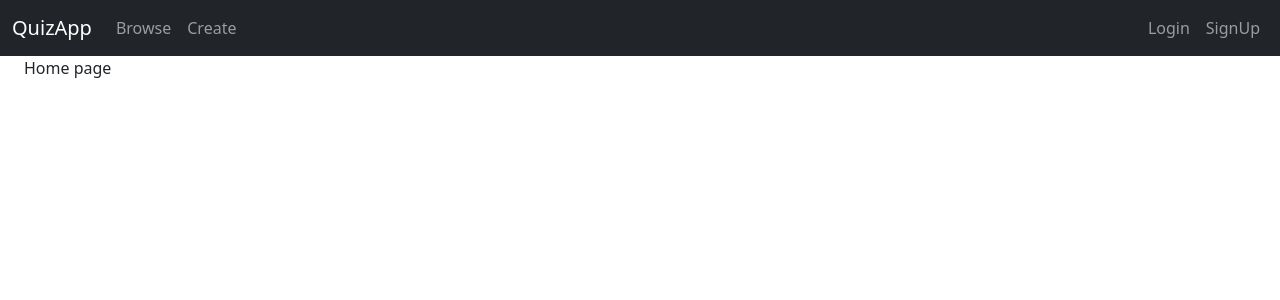
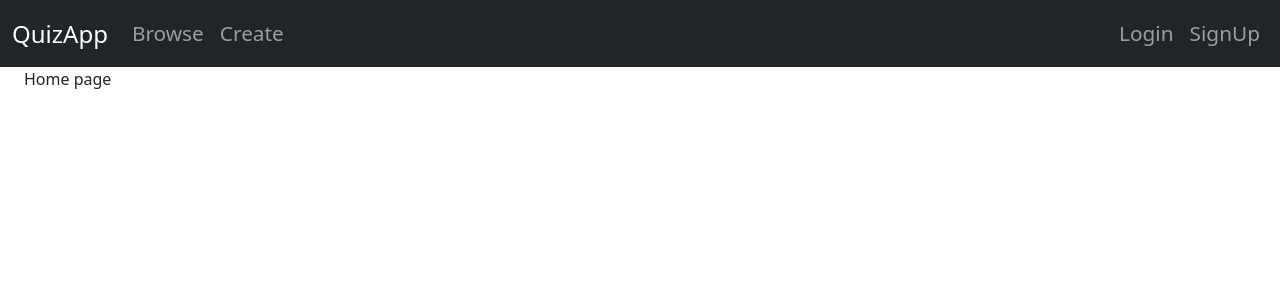
Before and after one commit to rynkow/quiz, a React (Create React App) app in the folder frontend/: page / in a window 1280 px wide. Shown: the top 300 px of the page. Built offline with nearby package versions, Linux system fonts and the light colour scheme.

Commit message:
moved navbar to QuizAppNavbar component

```diff
--- a/frontend/src/App.tsx
+++ b/frontend/src/App.tsx
@@ -1,5 +1,4 @@
 import './App.css';
-import {Container, Nav, Navbar} from "react-bootstrap";
 import {BrowserRouter, Route, Routes} from "react-router-dom";
 import {Home} from "./page/Home";
 import {QuizList} from "./page/QuizList";
@@ -7,38 +6,13 @@ import {QuizCreationForm} from "./page/QuizCreationForm";
 import {LoginForm} from "./page/LoginForm";
 import {SignupForm} from "./page/SignupForm";
 import React from 'react';
-import {LinkContainer} from "react-router-bootstrap";
+import {Container} from "react-bootstrap";
+import QuizAppNavbar from "./component/QuizAppNavbar";
 
 function App() {
   return (
       <BrowserRouter>
-
-        <Navbar collapseOnSelect expand="lg" bg="dark" variant="dark">
-          <Container>
-            <LinkContainer to="/">
-              <Navbar.Brand >QuizApp</Navbar.Brand>
-            </LinkContainer>
-            <Navbar.Toggle aria-controls="responsive-navbar-nav" />
-            <Navbar.Collapse id="responsive-navbar-nav" role="navigation">
-              <Nav className="me-auto">
-                <LinkContainer to="/browse">
-                  <Nav.Link>Browse</Nav.Link>
-                </LinkContainer>
-                <LinkContainer to="/create">
-                  <Nav.Link>Create</Nav.Link>
-                </LinkContainer>
-              </Nav>
-              <Nav>
-                <LinkContainer to="/login">
-                  <Nav.Link>Login</Nav.Link>
-                </LinkContainer>
-                <LinkContainer to="/signup">
-                  <Nav.Link>SignUp</Nav.Link>
-                </LinkContainer>
-              </Nav>
-            </Navbar.Collapse>
-          </Container>
-        </Navbar>
+        <QuizAppNavbar/>
 
         <Container>
           <Routes>
--- /dev/null
+++ b/frontend/src/component/QuizAppNavbar.css
@@ -0,0 +1,8 @@
+.navbar {
+    font-size: 1.3rem;
+    padding: 10px 0;
+}
+
+.navbar-brand {
+    font-size: 1.5rem;
+}
--- /dev/null
+++ b/frontend/src/component/QuizAppNavbar.tsx
@@ -0,0 +1,37 @@
+import {LinkContainer} from "react-router-bootstrap";
+import React from "react";
+import {Container, Nav, Navbar} from "react-bootstrap";
+import './QuizAppNavbar.css'
+
+const QuizAppNavbar = () => {
+    return (
+        <Navbar collapseOnSelect expand="lg" bg="dark" variant="dark">
+            <Container>
+                <LinkContainer to="/">
+                    <Navbar.Brand >QuizApp</Navbar.Brand>
+                </LinkContainer>
+                <Navbar.Toggle aria-controls="responsive-navbar-nav" />
+                <Navbar.Collapse id="responsive-navbar-nav" role="navigation">
+                    <Nav className="me-auto" activeKey="">
+                        <LinkContainer to="/browse">
+                            <Nav.Link>Browse</Nav.Link>
+                        </LinkContainer>
+                        <LinkContainer to="/create">
+                            <Nav.Link>Create</Nav.Link>
+                        </LinkContainer>
+                    </Nav>
+                    <Nav activeKey="">
+                        <LinkContainer to="/login">
+                            <Nav.Link href="/login">Login</Nav.Link>
+                        </LinkContainer>
+                        <LinkContainer to="/signup">
+                            <Nav.Link>SignUp</Nav.Link>
+                        </LinkContainer>
+                    </Nav>
+                </Navbar.Collapse>
+            </Container>
+        </Navbar>
+    );
+}
+
+export default QuizAppNavbar;
```
